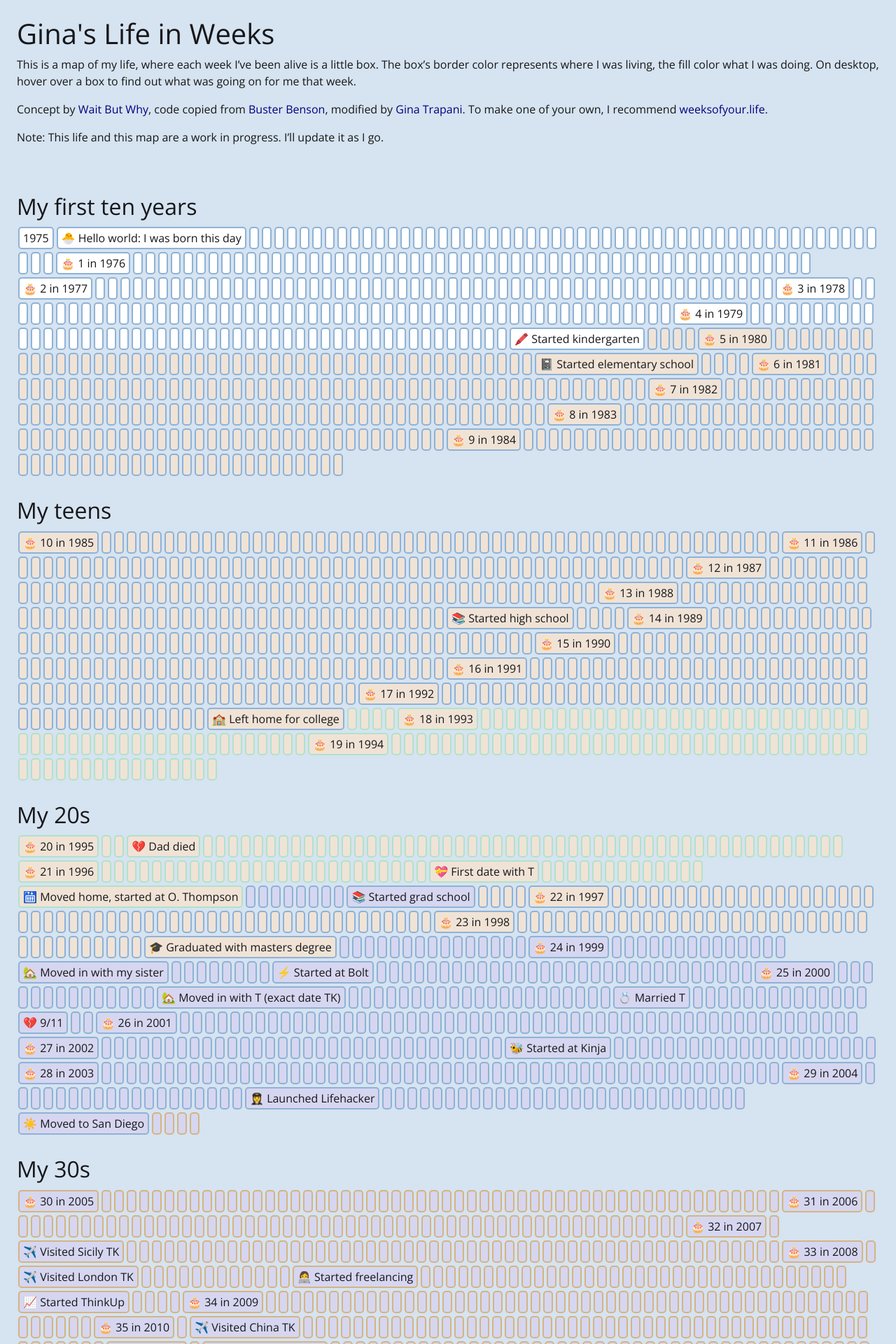
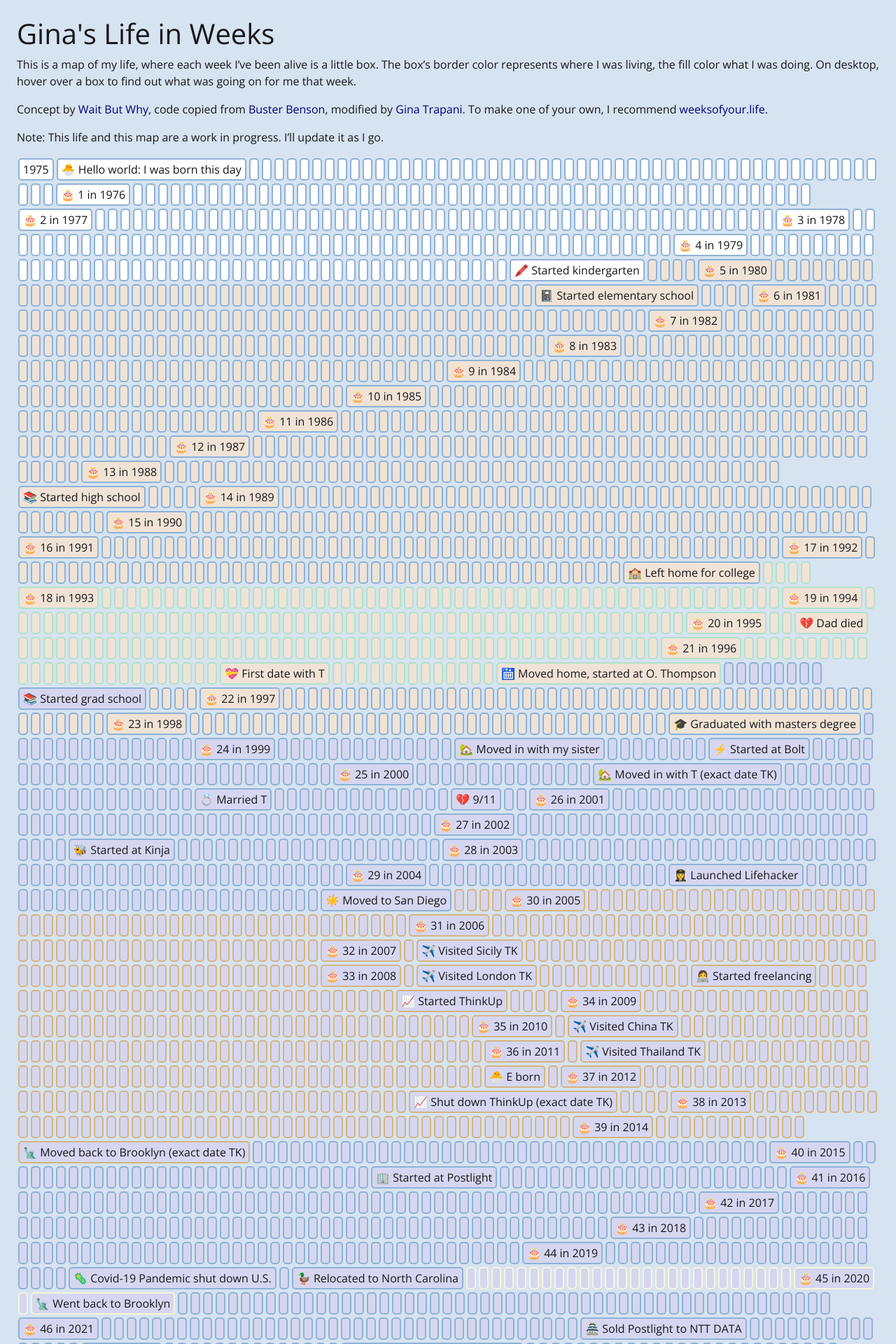
Before and after one commit to xavierroy/4000weeks, a Jekyll site: the page built from index.markdown, in a window 1280 px wide. Shown: the top 1920 px of the page at 70% size. Built offline with Jekyll 4.4.1, drawn with Linux system fonts in a browser that asks for light colours; nearby versions of some CDN libraries; some of the changed text lies outside the part shown.

Commit message:
fix: remove decade breaks

```diff
--- a/_layouts/life-in-weeks.html
+++ b/_layouts/life-in-weeks.html
@@ -35,26 +35,6 @@ max_width: false
 				{% capture this_year = year %}{{ year }}-{{ start_month }}-{{ start_day }}{% endcapture %}
 				{% capture next_year = year %}{{ year | plus: 1 }}-{{ start_month }}-{{ start_day }}{% endcapture %}
 				{% assign age = year | minus: start_year %}
-				{% assign age_modulo = age | modulo: 10 %}
-				{% if age_modulo == 0  %}
-			    <br clear="all" />
-			    <a name="decade-{{ age }}"></a>
-			    <div class="row text-left display-block w-100 mt-4">
-				    <div class="col sticky-top mt-1" style="top: 60px;"><h2 class="mt-0">
-				    	{% if page.suppress_decades %}
-				      {% elsif age == 0 %}
-				        My first ten years
-				      {% elsif age == 10 %}
-				        My teens
-				      {% elsif age == 100 %}
-				        Endgame
-				      {% else %}
-				        My {{ age }}s
-				      {% endif %}
-				    </h2></div>
-				  	</div>
-				{% endif %}
-
 		    <div class="birthday {{ living_class }} {{ doing_class }} float-left text-truncate"
 				data-date="{{ this_week_date }}"
 		    	style="height: 2em; max-height: 2em; padding: 2px 5px; margin: 2px;"
--- a/index.markdown
+++ b/index.markdown
@@ -5,7 +5,6 @@ datafile		:	life-in-weeks
 start_date	: 1975-09-19
 end_year		: 2075
 suppress_age: false
-suppress_decades: false
 ---
 
 This is a map of my life, where each week I've been alive is a little box. The box's border color represents where I was living, the fill color what I was doing. On desktop, hover over a box to find out what was going on for me that week.
```
